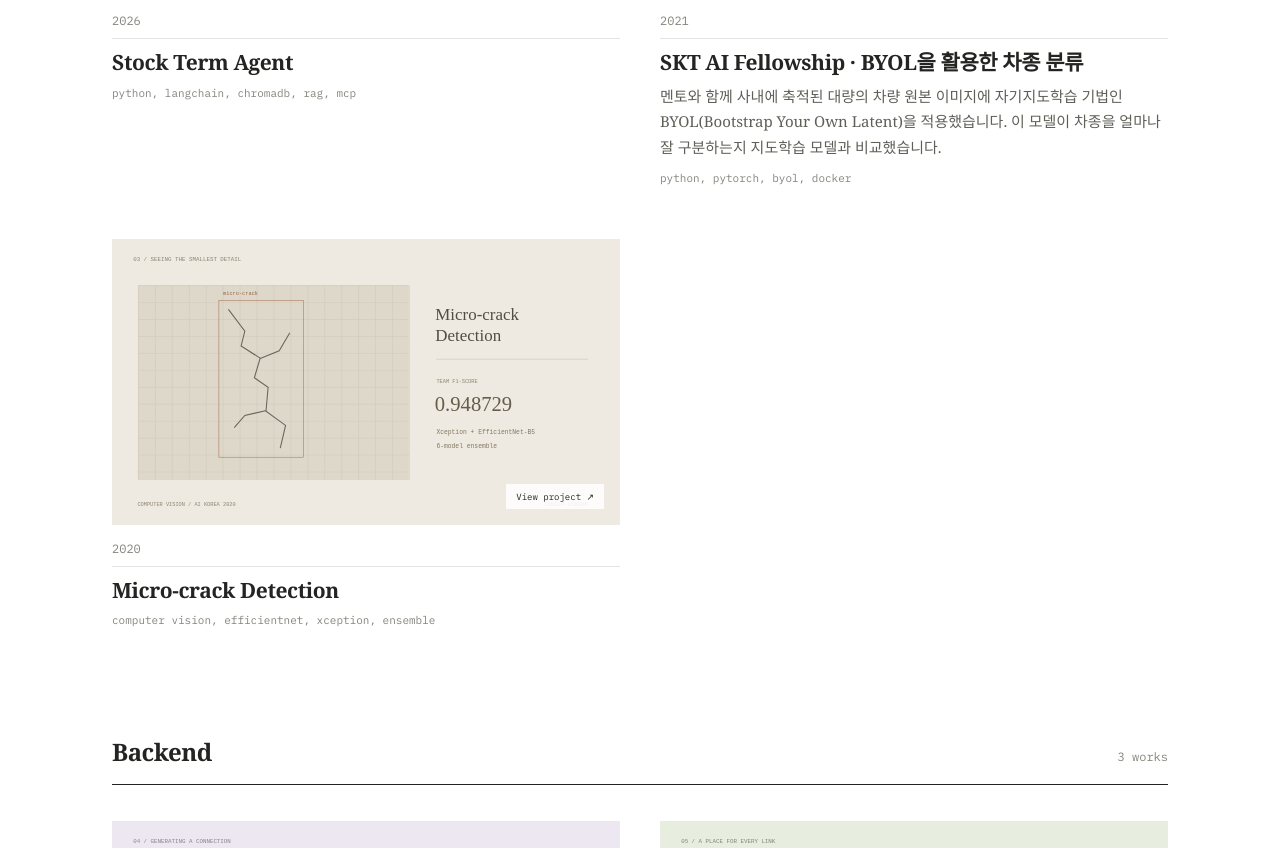
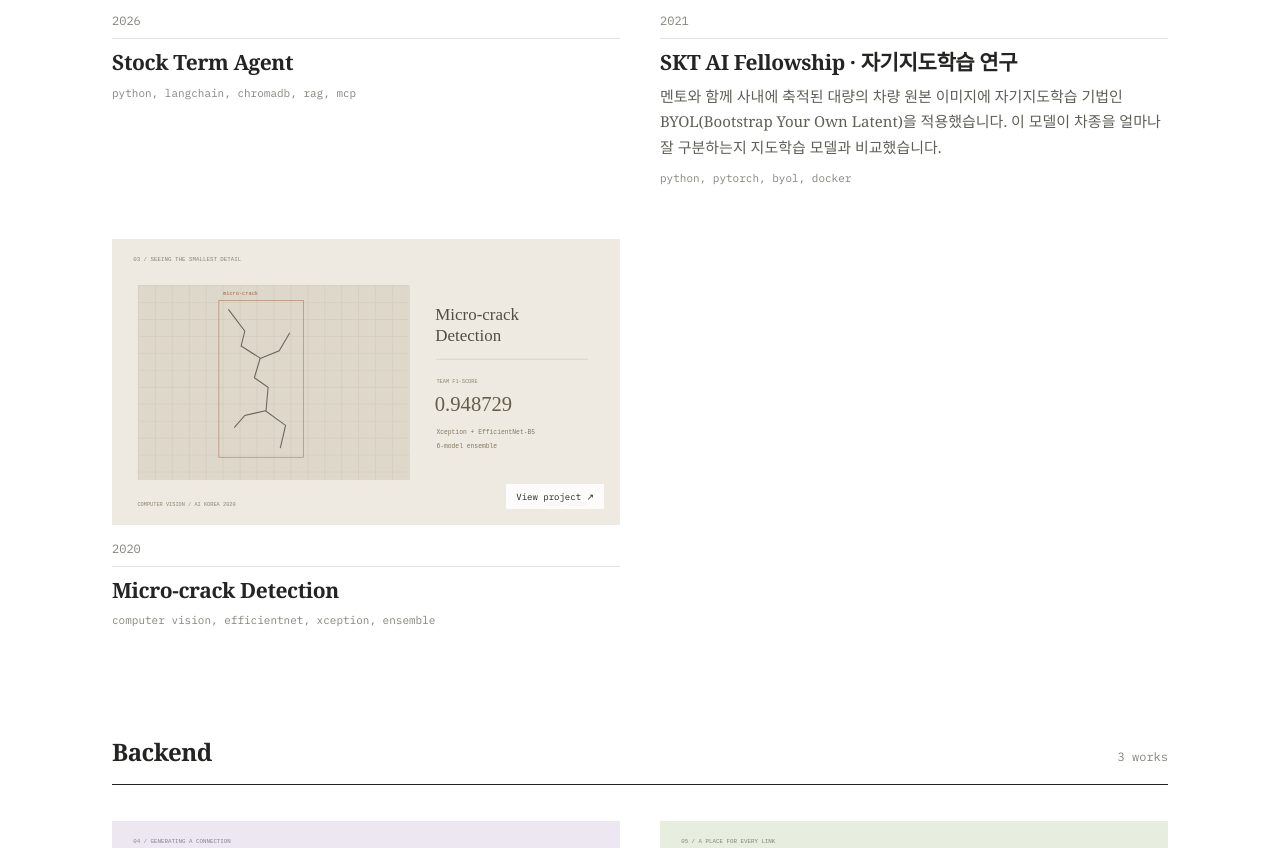
Before and after one commit to skwent77/jaehyun-portfolio, a plain HTML site: page index.html in a window 1280 px wide. Shown: the part 946-1794 px from the top of the page. Drawn offline with Linux system fonts and the light colour scheme; a web font is replaced by a local one.

Commit message:
Use self-supervised learning research as the fellowship project title

```diff
--- a/index.html
+++ b/index.html
@@ -37,7 +37,7 @@
         <button class="project" type="button" data-project="byol" aria-haspopup="dialog">
           <span class="project-image"><img src="./assets/byol.svg" alt="차량 이미지를 서로 다르게 변환해 BYOL의 온라인 네트워크와 타깃 네트워크에 입력하는 과정" width="960" height="540" loading="lazy"><span class="view-project">View project ↗</span></span>
           <span class="project-meta mono">2021</span>
-          <h3>SKT AI Fellowship · BYOL을 활용한 차종 분류</h3>
+          <h3>SKT AI Fellowship · 자기지도학습 연구</h3>
           <span class="project-summary">멘토와 함께 사내에 축적된 대량의 차량 원본 이미지에 자기지도학습 기법인 BYOL(Bootstrap Your Own Latent)을 적용했습니다. 이 모델이 차종을 얼마나 잘 구분하는지 지도학습 모델과 비교했습니다.</span>
           <span class="project-tags mono">python, pytorch, byol, docker</span>
         </button>
--- a/projects.js
+++ b/projects.js
@@ -1,6 +1,6 @@
 window.portfolioProjects = [
   {id:'stock',title:'Stock Term Agent',category:'AI & Research',year:'2026',image:'stock',tags:'python, langchain, chromadb, rag, mcp',description:'자연어 질문에서 관련 주식 용어를 찾고 설명하는 한국어 주식 용어 RAG 에이전트입니다.',points:['한국어 주식 용어를 임베딩하고, ChromaDB의 cosine 유사도 검색으로 관련 문서를 조회했습니다.','LangChain과 다국어 임베딩을 연결해 질문에서 검색으로 이어지는 흐름을 구성했습니다.','검색 기능을 MCP 도구로 분리해 에이전트가 호출할 수 있는 구조를 탐색했습니다.'],links:[{label:'View on GitHub', url:'https://github.com/skwent77/stock-term-agent'}],note:'연결된 저장소는 프로젝트 소개용입니다. 공개된 소스의 범위는 저장소에서 확인할 수 있습니다.'},
-  {id:'byol',title:'SKT AI Fellowship · BYOL을 활용한 차종 분류',category:'AI & Research',year:'2021',image:'byol',tags:'python, pytorch, byol, docker',description:'SKT AI Fellowship 3기에서 멘토와 함께 라벨 없는 사내 차량 이미지를 차종 분류에 활용하는 방법을 연구했습니다. PyTorch로 구현한 BYOL(Bootstrap Your Own Latent)로 사전학습한 뒤, 승용차·택시·트럭·버스·승합차를 구분하는 성능을 지도학습 모델과 비교했습니다.',points:['BYOL 논문의 온라인 네트워크와 타깃 네트워크 상호작용을 분석하고 구현했습니다.','Pascal 형식의 바운딩박스 좌표를 YOLO 형식으로 변환해 차량 이미지 처리에 활용했습니다.','Docker 컨테이너 기반의 개발 환경을 구축했습니다.','팀 차량 분류 모델의 F1-score를 0.04 개선했으며, SKT AI Fellowship 3기 장려상을 수상했습니다.'],links:[{label:'View on GitHub', url:'https://github.com/skwent77/SKT-AI-Fellowship'}, {label:'DEVOCEAN에서 연구 결과 읽기', url:'https://devocean.sk.com/blog/techBoardDetail.do?ID=163494'}],note:'3인 팀 연구이며, BYOL 구현과 Docker 환경 구축을 담당했습니다. 성능 개선 값은 프로젝트 기록에 따른 팀 모델의 결과입니다.'},
+  {id:'byol',title:'SKT AI Fellowship · 자기지도학습 연구',category:'AI & Research',year:'2021',image:'byol',tags:'python, pytorch, byol, docker',description:'SKT AI Fellowship 3기에서 멘토와 함께 라벨 없는 사내 차량 이미지를 차종 분류에 활용하는 방법을 연구했습니다. PyTorch로 구현한 BYOL(Bootstrap Your Own Latent)로 사전학습한 뒤, 승용차·택시·트럭·버스·승합차를 구분하는 성능을 지도학습 모델과 비교했습니다.',points:['BYOL 논문의 온라인 네트워크와 타깃 네트워크 상호작용을 분석하고 구현했습니다.','Pascal 형식의 바운딩박스 좌표를 YOLO 형식으로 변환해 차량 이미지 처리에 활용했습니다.','Docker 컨테이너 기반의 개발 환경을 구축했습니다.','팀 차량 분류 모델의 F1-score를 0.04 개선했으며, SKT AI Fellowship 3기 장려상을 수상했습니다.'],links:[{label:'View on GitHub', url:'https://github.com/skwent77/SKT-AI-Fellowship'}, {label:'DEVOCEAN에서 연구 결과 읽기', url:'https://devocean.sk.com/blog/techBoardDetail.do?ID=163494'}],note:'3인 팀 연구이며, BYOL 구현과 Docker 환경 구축을 담당했습니다. 성능 개선 값은 프로젝트 기록에 따른 팀 모델의 결과입니다.'},
   {id:'crack',title:'Micro-crack Detection',category:'AI & Research',year:'2020',image:'crack',tags:'computer vision, efficientnet, xception, ensemble',description:'타일 이미지의 미세한 균열을 판별하는 컴퓨터 비전 프로젝트입니다. 2020 인공지능 문제해결 경진대회 본선에서 수행했습니다.',points:['ImageNet 사전학습 모델인 Xception과 EfficientNet-B5를 활용해 전이학습을 수행했습니다.','Horizontal Flip과 픽셀 정규화를 적용하고, 학습 및 검증 결과를 비교했습니다.','Xception 3개와 EfficientNet-B5 3개의 예측을 결합한 앙상블을 구성했습니다.','팀 최종 F1-score 0.948729, 본선 3위 우수상을 기록했습니다.'],links:[{label:'View on GitHub', url:'https://github.com/skwent77/2020aikorea-round2'}],note:'대회 결과와 모델 구성은 공개 저장소의 README에 기록되어 있습니다.'},
   {id:'peelie',title:'Peelie',category:'Backend',year:'Web application',image:'peelie',tags:'java, spring boot, jpa, gpt api, github actions',description:'설문 결과를 바탕으로 생성형 AI가 카드를 만드는 소셜 온보딩 서비스의 백엔드 프로젝트입니다.',points:['설문 데이터와 GPT API를 연결하는 카드 생성 API를 개발했습니다.','시간이 걸리는 생성 작업을 비동기로 처리하고, 폴링으로 결과를 조회하는 흐름을 적용했습니다.','4계층 구조를 적용해 요청 처리와 비즈니스 로직, 데이터 접근의 역할을 나누었습니다.'],note:'기존 포트폴리오에 정리된 프로젝트입니다. 상단 그래픽은 처리 흐름을 설명하는 개념도입니다.'},
   {id:'czb',title:'CZB — Bookmark Manager',category:'Backend',year:'Web application',image:'czb',tags:'java, spring boot, spring security, jwt, jpa, mysql',description:'사용자별로 북마크와 폴더를 관리하는 웹 서비스의 백엔드 프로젝트입니다.',points:['Spring Security와 JWT를 활용한 사용자 인증을 구현했습니다.','사용자별 북마크와 폴더의 계층 구조를 데이터 모델과 API로 구성했습니다.','깊은 폴더 계층을 삭제할 때 반복 처리 방식을 적용해 삭제 로직을 개선했습니다.'],note:'기존 포트폴리오에 정리된 프로젝트입니다. 상단 그래픽은 폴더와 북마크의 구조를 설명하는 개념도입니다.'},
```
